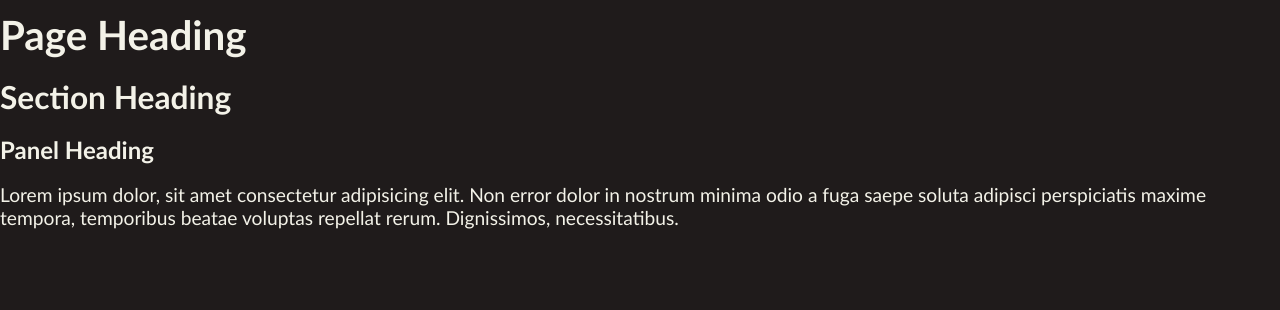
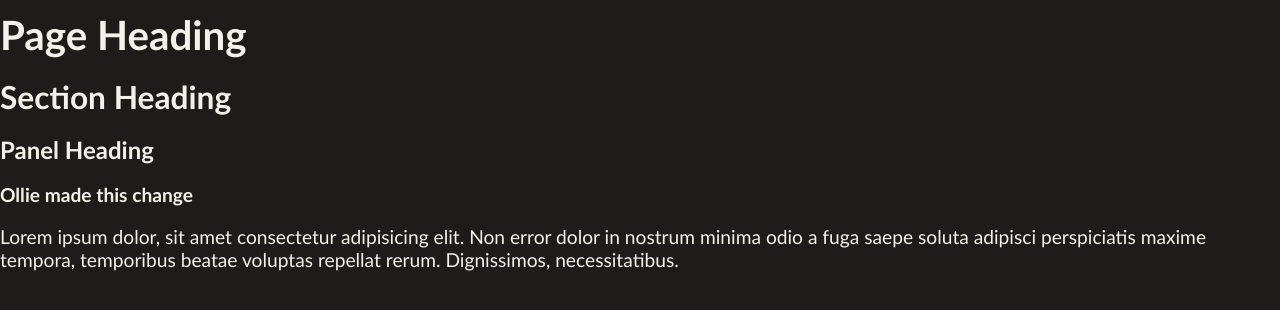
Before and after one commit to nology-tech/verde-client-project, a React (Vite) app: page / in a window 1280 px wide. Shown: the top 310 px of the page. Built offline with nearby package versions, Linux system fonts and the light colour scheme.

Commit message:
added h4 for demo purposes

```diff
--- a/src/pages/Home/Home.tsx
+++ b/src/pages/Home/Home.tsx
@@ -6,6 +6,7 @@ const Home = () => {
       <h1>Page Heading</h1>
       <h2>Section Heading</h2>
       <h3>Panel Heading</h3>
+      <h4>Ollie made this change</h4>
       <p>
         Lorem ipsum dolor, sit amet consectetur adipisicing elit. Non error
         dolor in nostrum minima odio a fuga saepe soluta adipisci perspiciatis
```
